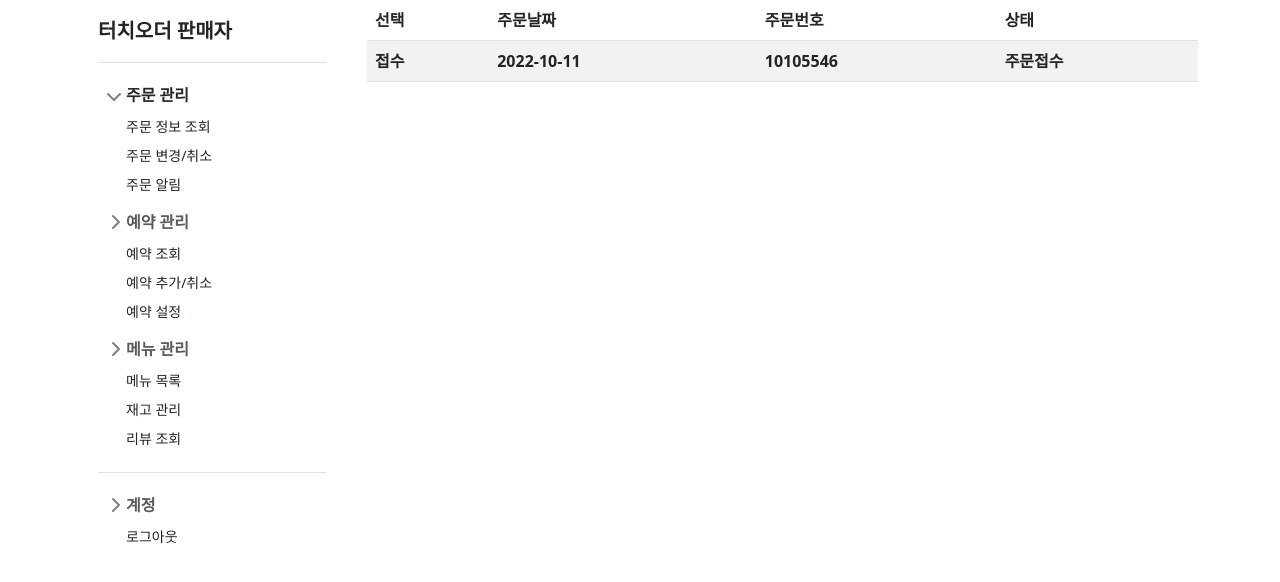
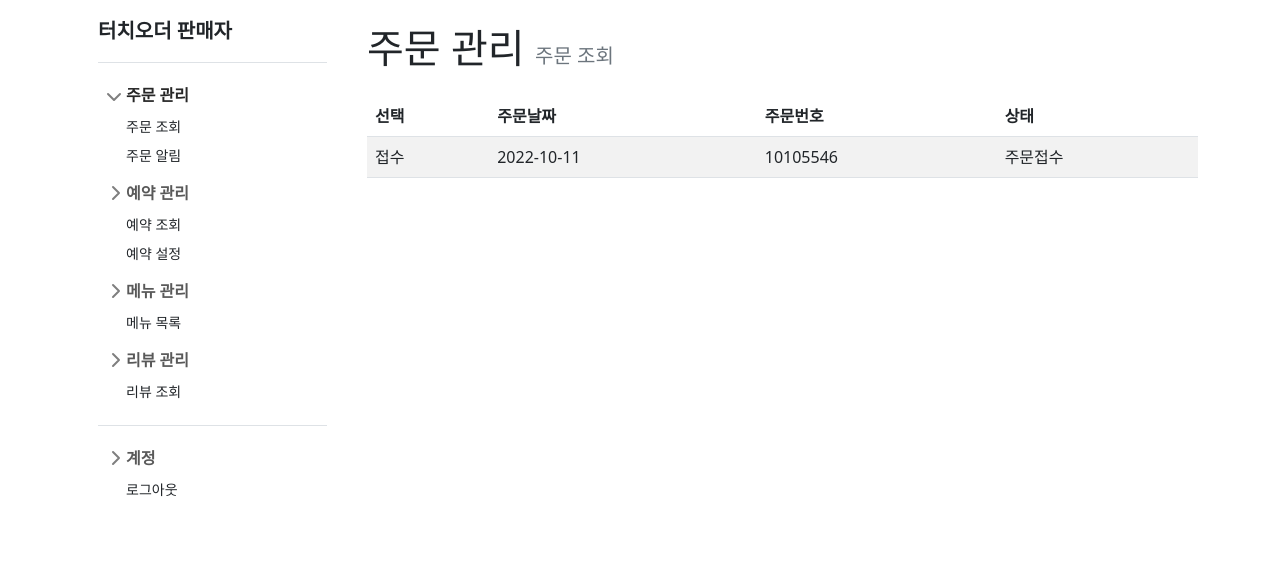
Before and after one commit to wincomi/touchorder, a Next.js app: page /seller/orders in a window 1280 px wide. Shown: the top 582 px of the page. Built offline with nearby package versions, Linux system fonts and the light colour scheme.

Commit message:
[Seller] 사이드바 전면 수정 및 페이지 추가

```diff
--- a/components/seller/HeaderTitle.tsx
+++ b/components/seller/HeaderTitle.tsx
@@ -1,5 +1,3 @@
-import { ReactNode } from "react"
-
 interface HeaderTitleProps {
     title: string,
     subtitle: string
--- a/components/seller/SellerLayout.tsx
+++ b/components/seller/SellerLayout.tsx
@@ -10,10 +10,10 @@ export default ({ children }: LayoutProps) => {
    return (
         <Container>
             <Row>
-                <Col sm={3}>
+                <Col md={3}>
                     <Sidebar />
                 </Col>
-                <Col sm={9}>
+                <Col md={9}>
                     <main>
                         {children}
                     </main>
--- a/components/seller/Sidebar.tsx
+++ b/components/seller/Sidebar.tsx
@@ -1,9 +1,18 @@
-import { useEffect } from "react";
+import { useEffect, MouseEvent } from "react";
+import { useRouter } from 'next/router'
 
 export default () => {
+  const router = useRouter()
+
   useEffect(() => {
       require("bootstrap/dist/js/bootstrap.bundle.min.js")
   })
+
+  function handleClick(e: MouseEvent<HTMLButtonElement | HTMLAnchorElement>) {
+    e.preventDefault()
+    const linkTag: HTMLLinkElement = e.currentTarget
+    router.push(linkTag.href)
+  }
 
   return (
       <>
@@ -18,9 +27,8 @@ export default () => {
                   </button>
                   <div className="collapse show" id="home-collapse">
                   <ul className="btn-toggle-nav list-unstyled fw-normal pb-1 small">
-                        <li><a href="#" className="link-dark d-inline-flex text-decoration-none rounded">주문 정보 조회</a></li>
-                        <li><a href="#" className="link-dark d-inline-flex text-decoration-none rounded">주문 변경/취소</a></li>
-                        <li><a href="#" className="link-dark d-inline-flex text-decoration-none rounded">주문 알림</a></li>
+                      <li><a href="/seller/orders" onClick={handleClick} className={'link-dark d-inline-flex text-decoration-none rounded'}>주문 조회</a></li>
+                      <li><a href="/seller/order_history" onClick={handleClick} className={'link-dark d-inline-flex text-decoration-none rounded'}>주문 알림</a></li>
                   </ul>
                   </div>
               </li>
@@ -30,9 +38,8 @@ export default () => {
                   </button>
                   <div className="collapse show" id="dashboard-collapse">
                   <ul className="btn-toggle-nav list-unstyled fw-normal pb-1 small">
-                        <li><a href="#" className="link-dark d-inline-flex text-decoration-none rounded">예약 조회</a></li>
-                        <li><a href="#" className="link-dark d-inline-flex text-decoration-none rounded">예약 추가/취소</a></li>
-                        <li><a href="#" className="link-dark d-inline-flex text-decoration-none rounded">예약 설정</a></li>
+                      <li><a href="/seller/reservations" onClick={handleClick} className={'link-dark d-inline-flex text-decoration-none rounded'}>예약 조회</a></li>
+                      <li><a href="/seller/reservation_setup" onClick={handleClick} className={'link-dark d-inline-flex text-decoration-none rounded'}>예약 설정</a></li>
                   </ul>
                   </div>
               </li>
@@ -42,9 +49,17 @@ export default () => {
                   </button>
                   <div className="collapse show" id="orders-collapse">
                   <ul className="btn-toggle-nav list-unstyled fw-normal pb-1 small">
-                        <li><a href="/seller/menus" className="link-dark d-inline-flex text-decoration-none rounded">메뉴 목록</a></li>
-                        <li><a href="#" className="link-dark d-inline-flex text-decoration-none rounded">재고 관리</a></li>
-                        <li><a href="#" className="link-dark d-inline-flex text-decoration-none rounded">리뷰 조회</a></li>
+                      <li><a href="/seller/menus" onClick={handleClick} className={'link-dark d-inline-flex text-decoration-none rounded'}>메뉴 목록</a></li>
+                  </ul>
+                  </div>
+              </li>
+              <li className="mb-1">
+                  <button className="btn btn-toggle d-inline-flex align-items-center rounded border-0 collapsed" data-bs-toggle="collapse" data-bs-target="#reviews-collapse" aria-expanded="false">
+                    리뷰 관리
+                  </button>
+                  <div className="collapse show" id="reviews-collapse">
+                  <ul className="btn-toggle-nav list-unstyled fw-normal pb-1 small">
+                      <li><a href="/seller/reviews" onClick={handleClick} className={'link-dark d-inline-flex text-decoration-none rounded'}>리뷰 조회</a></li>
                   </ul>
                   </div>
               </li>
@@ -55,7 +70,7 @@ export default () => {
                   </button>
                   <div className="collapse show" id="account-collapse">
                   <ul className="btn-toggle-nav list-unstyled fw-normal pb-1 small">
-                        <li><a href="#" className="link-dark d-inline-flex text-decoration-none rounded">로그아웃</a></li>
+                      <li><a href="#" className={'link-dark d-inline-flex text-decoration-none rounded'}>로그아웃</a></li>
                   </ul>
                   </div>
               </li>
--- a/pages/seller/orders.tsx
+++ b/pages/seller/orders.tsx
@@ -1,14 +1,13 @@
 import SellerLayout from "@components/seller/SellerLayout"
+import HeaderTitle from "@components/seller/HeaderTitle"
 import { Table } from 'react-bootstrap';
-import {PrismaClient} from "@prisma/client";
 
-export default ({orders}) => {
+export default ({ orders }) => {
     return (
-        <div>
         <SellerLayout>
-
+          <HeaderTitle title="주문 관리" subtitle="주문 조회" />
           <Table striped>
-             <thead>
+              <thead>
                 <tr>
                   <th>선택</th>
                   <th>주문날짜</th>
@@ -19,14 +18,13 @@ export default ({orders}) => {
 
               <tbody>
                 <tr>
-                  <th>접수</th>
-                  <th>2022-10-11</th>
-                  <th>10105546</th>
-                  <th>주문접수</th>
+                  <td>접수</td>
+                  <td>2022-10-11</td>
+                  <td>10105546</td>
+                  <td>주문접수</td>
                 </tr>
               </tbody>
             </Table>
           </SellerLayout>
-          </div>
     )
 }
--- a/pages/seller/tabs.tsx
+++ /dev/null
@@ -1 +0,0 @@
-import offcanvas from "./tabscomponent/offcanvas"
```
Also changed, not shown: pages/seller/order_history.tsx (added, +10 -0 lines), pages/seller/reservation_setup.tsx (added, +10 -0 lines), pages/seller/reservations.tsx (renamed from pages/seller/tables.tsx, +4 -9 lines), pages/seller/reviews.tsx (+13 -4 lines). Lines whose indentation alone changed are shown as unchanged.
